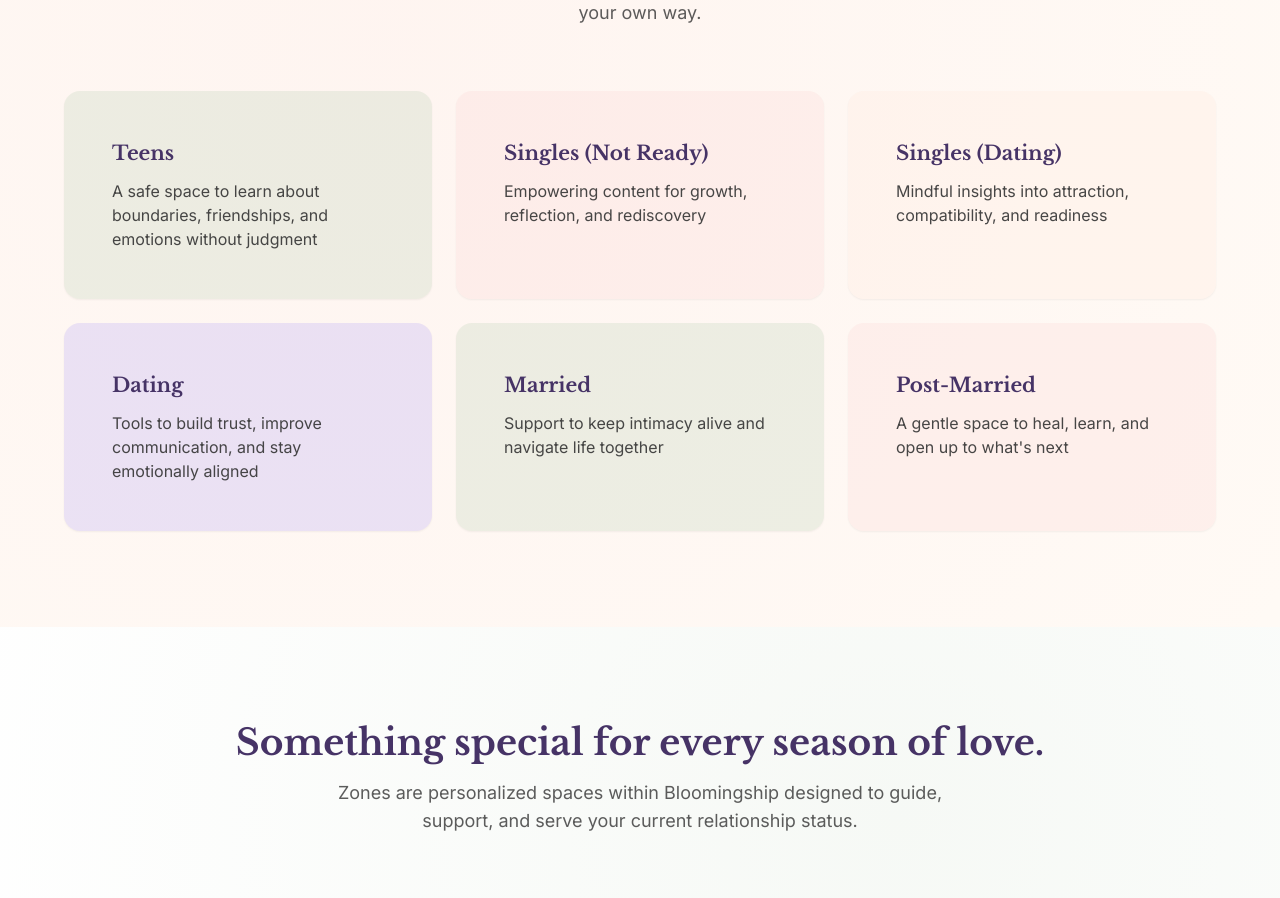
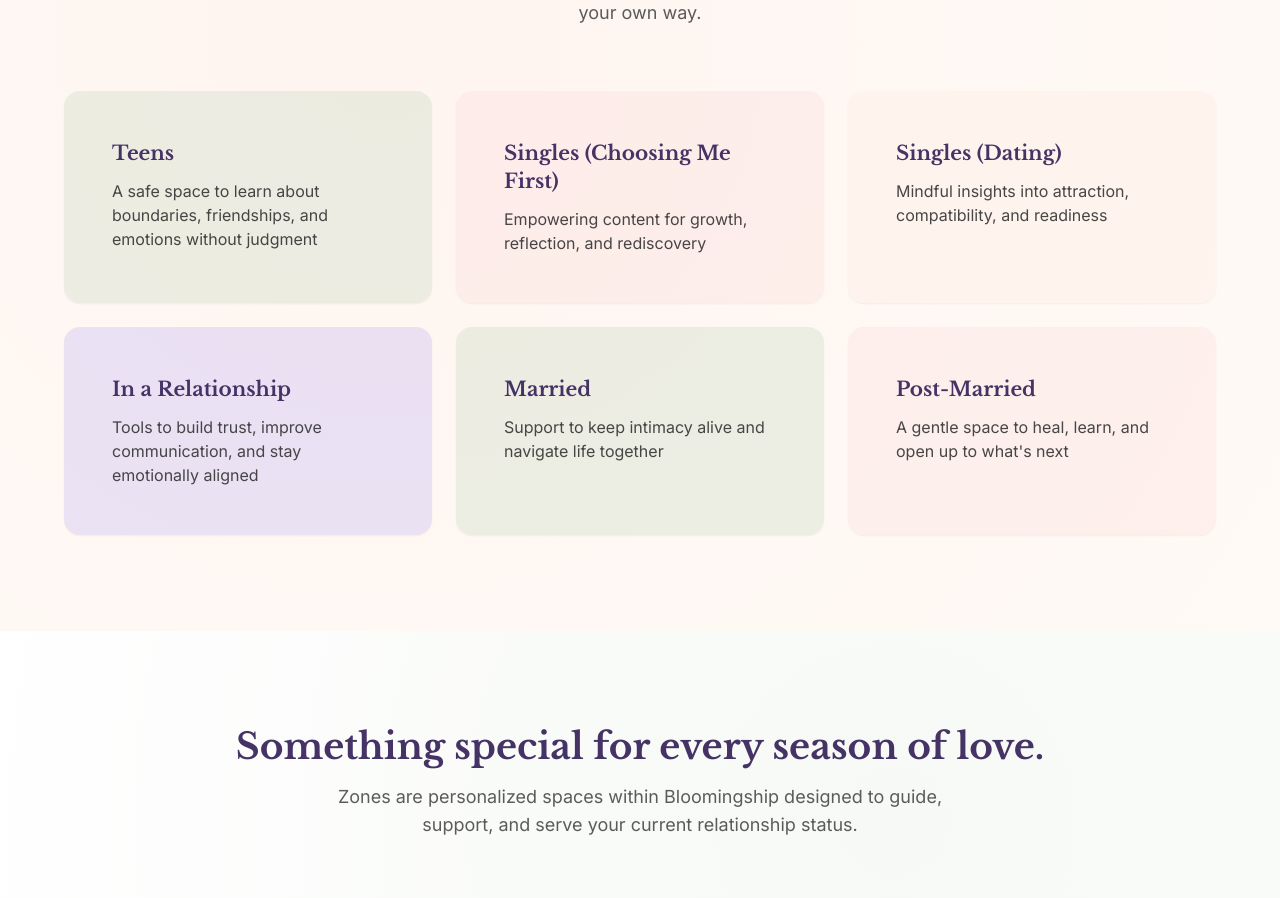
Before and after one commit to Rukky-baby/blooming-path-design, a React (Vite) app: page / in a window 1280 px wide. Shown: the part 1660-2558 px from the top of the page. Built offline with nearby package versions, Linux system fonts and the light colour scheme.

Commit message:
Refactor: Update user types in WhyJoinSection
Updated the user types in the WhyJoinSection component to reflect the requested changes: "Singles (Not Ready)" is now "Singles (Choosing Me First)", and "Dating" is now "In a Relationship".

```diff
--- a/src/components/WhyJoinSection.tsx
+++ b/src/components/WhyJoinSection.tsx
@@ -8,7 +8,7 @@ const userTypes = [
     color: "bg-bloom-sage/20",
   },
   {
-    type: "Singles (Not Ready)",
+    type: "Singles (Choosing Me First)",
     benefit: "Empowering content for growth, reflection, and rediscovery",
     color: "bg-bloom-rose/20",
   },
@@ -18,7 +18,7 @@ const userTypes = [
     color: "bg-bloom-peach/20",
   },
   {
-    type: "Dating",
+    type: "In a Relationship",
     benefit: "Tools to build trust, improve communication, and stay emotionally aligned",
     color: "bg-bloom-purple/20",
   },
```
